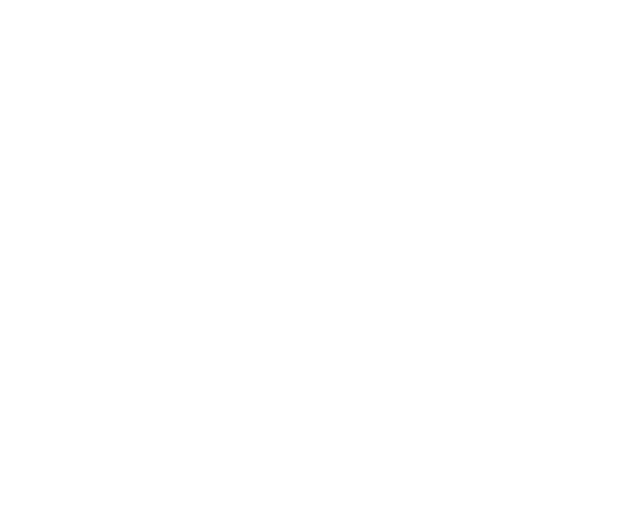
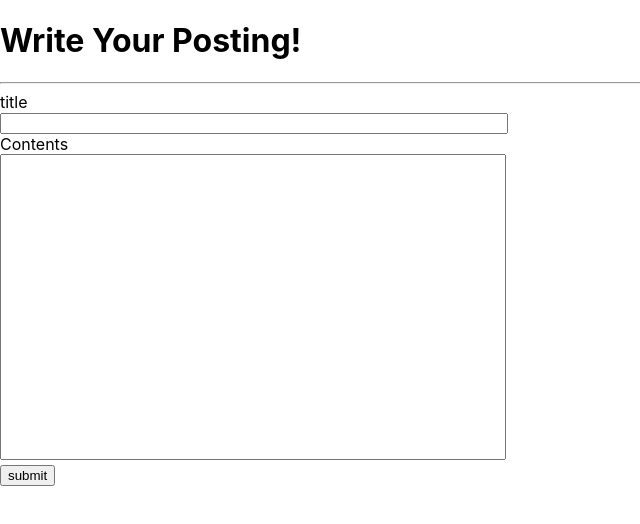
Before and after one commit to JH64777/Web_Project1, a React (Create React App) app in the folder frontend/: page /Board/Writing in a window 1280 px wide. Before the commit this address had no page. Shown: the top 524 px of the page, without its empty margins (0-640 px from the left). Built offline with nearby package versions, Linux system fonts and the light colour scheme.

Commit message:
I added Posting UI

```diff
--- a/frontend/src/App.js
+++ b/frontend/src/App.js
@@ -5,6 +5,7 @@
 import Board from './pages/board';
 import Login from './pages/login';
 import Account from './pages/account';
+import Posting from './pages/writing';
 
 function App() {
   return (
@@ -15,7 +16,8 @@
         <Route path="/AI" element={<AI />} />
         <Route path="/Board" element={<Board />} />
         <Route path="/Login" element={<Login />} />
-        <Route path="/Account" element={<Account />}/>
+        <Route path="/Account" element={<Account />} />
+        <Route path="/Board/Writing" element={<Posting />} />
       </Routes>
     </div>
   );
--- a/frontend/src/pages/account.js
+++ b/frontend/src/pages/account.js
@@ -38,7 +38,7 @@
             alert("You Don't Insert Value id or password or nickname or email!");
         }
         else { // if inserted values in id and password
-            if(checkValueID.current.response && checkValueNN.current.response & checkValueCode.current.response){ // if check box clicked and there is no problem
+            if(checkValueID.current.response && checkValueNN.current.response && checkValueCode.current.response){ // if check box clicked and there is no problem
                 const postInfo = { method : "Post", headers : {'content-type' : 'application/json'}, body : JSON.stringify(account) } // The inform of message
                 fetch('http://localhost:3001/Account', postInfo) // send message
                 .then(response => response.json())
--- a/frontend/src/pages/board.js
+++ b/frontend/src/pages/board.js
@@ -1,10 +1,35 @@
+// import axios from 'axios';
+
+function LoadTitle(props)
+{
+  const numbers = props.numbers
+  let index = numbers.map((numbers) => <li key={numbers.toString()}>{numbers * numbers}</li>);
+  /* () => 13; == () => { return 13; } I didn't know This */
+
+  return (
+    <ul>
+      {index}
+    </ul>
+  );
+}
+
 function Board(){
+  const num = [1,2,3,4,5];
+
+  const handleClick = e => {
+    window.location = "http://localhost:3001/Board/Writing";
+  }
+
     return (
         <div>
             <header>
                 <h1>Board</h1>
                 <hr />
             </header>
+            <main>
+                <LoadTitle numbers = {num}/>
+                <button onClick={handleClick}>Write</button>
+            </main>
         </div>
     );
 }
--- /dev/null
+++ b/frontend/src/pages/writing.js
@@ -0,0 +1,70 @@
+import { useState } from "react";
+import axios from "axios";
+
+const GetDate = () => { // making Time
+    const a = new Date();
+    return `${a.getFullYear()}-${a.getMonth() + 1}-${a.getDate()} ${a.getHours()}:${a.getMinutes()}:${a.getSeconds()}`;
+}
+
+const GetCode = (name, time) => { // The code for recovering post we need to fix that
+    const code = name + time;
+    return code;
+}
+
+function PostingMain(){ // This contains the functions of inserting data from user and submit data to Backend
+    const [textgroup, SetText] = useState({ title : '', contents : '' }); // The contents of Post
+    const ContentStyle = { 'width' : '500px', 'height' : '300px', 'resize' : 'none' };
+    const TitleStyle = { 'width' : '500px' };
+
+    const handleTitle = e => { // When inserted data in title box
+        SetText({ title : e.target.value, contents : textgroup.contents});
+    }
+
+    const handleContents = e => { // When inserted data in Contents box
+        SetText({title : textgroup.title, contents : e.target.value});
+    }
+
+    const handleSubmit = e => { // When submit button Clicked then send result to backend
+        let data = { time : GetDate(), name : "tester"};
+        let code = { num : GetCode(data.name, data.time) };
+        data = Object.assign(data, textgroup, code); // combine two objects
+        console.log(data); // well done
+        if(!(textgroup.contents == '' || textgroup.title == ''))
+        {
+            axios.post('/Board/Posting', data)
+            .then(res => alert(res.data["response"]));
+        }
+        else {
+            alert("Fill data in title and contents!");
+        }
+    }
+
+    return(
+        <div>
+            title<br />
+            <input type="text" style={TitleStyle} maxLength="50" onChange={handleTitle} value={textgroup.title}/><br />
+            Contents<br />
+            <textarea style={ContentStyle} onChange={handleContents} value={textgroup.contents}></textarea><br/>
+            <button onClick={handleSubmit}>submit</button>
+        </div>
+    );
+}
+
+function Posting(){
+    return (
+        <div>
+            <header>
+                <h1>Write Your Posting!</h1>
+                <hr />
+            </header>
+            <main>
+                <PostingMain />
+            </main>
+            <footer>
+
+            </footer>
+        </div>
+    );
+}
+
+export default Posting;
```
